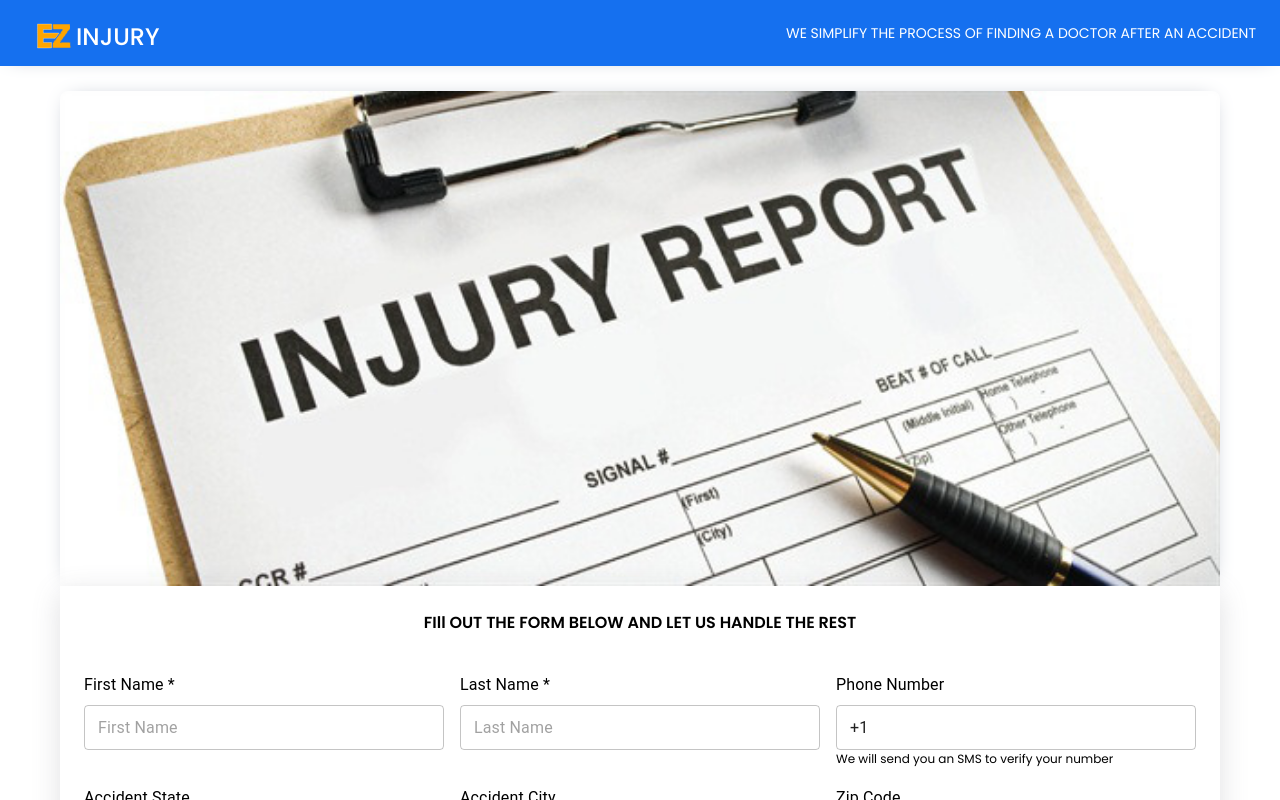
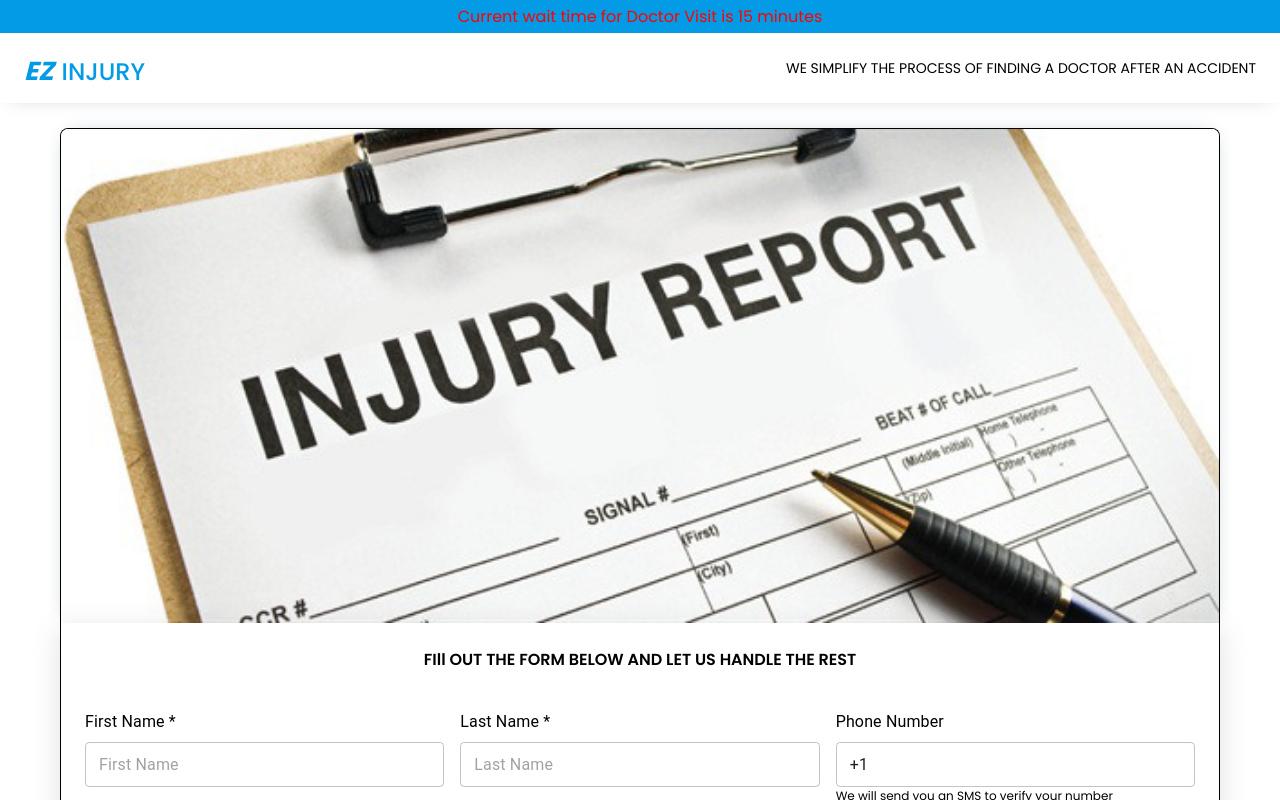
Before and after one commit to vimalbhalani/injury-report-web, a Next.js app: page / in a window 1280 px wide. Built offline with nearby package versions, Linux system fonts and the light colour scheme.

Commit message:
Update EZINJURY site with various enhancements

```diff
--- a/pages/api/send-email.ts
+++ b/pages/api/send-email.ts
@@ -27,9 +27,7 @@ const getHtmlTemplate = (templateData: Record<string, string | undefined | Buffe
     insurance,
     state,
     city,
-    appointmentDate,
-    appointmentTime,
-    documents,
+    appointment,
   } = templateData
   return `<html lang="en">
 <head>
@@ -38,7 +36,7 @@ const getHtmlTemplate = (templateData: Record<string, string | undefined | Buffe
     <title></title>
 </head>
 <body>
-    <p style=" margin: 0 0 30px 0; font-weight: 600; font-size: 24px; text-align:center;">Incident Reports</p>
+    <p style=" margin: 0 0 30px 0; font-weight: 600; font-size: 24px; text-align:center;">Injury Reports</p>
     <table style="border-collapse: collapse; text-align: left;">
         <tr style="border-bottom: 3px solid transparent;">
             <th>First Name:</th>
@@ -77,8 +75,8 @@ const getHtmlTemplate = (templateData: Record<string, string | undefined | Buffe
             <td>${insurance}</td>
         </tr>
         <tr style="border-bottom: 3px solid transparent;">
-        <th>Best time for appointment :</th>
-        <td>${appointmentDate} ${appointmentTime}</td>
+        <th>Best time for Doctor's appointment :</th>
+        <td>${appointment}</td>
       </tr>
         <tr style="border-bottom: 3px solid transparent;">
             <th>Zip code:</th>
--- a/src/components/layout/footer/Footer.module.scss
+++ b/src/components/layout/footer/Footer.module.scss
@@ -4,19 +4,21 @@
   padding: 24px;
   display: flex;
   justify-content: space-between;
-  background-color: $primary-blue;
-  color: $white;
+  background-color: $white;
+  color: $black;
+  box-shadow: 20px 0px 20px -10px #98a2b3;
   @include break-point(mobile) {
     padding: 16px 24px;
     font-size: 14px;
     text-align: center;
     flex-direction: column;
+    border-top: 2px solid $black;
   }
 }
 
 .policy {
   > a {
-    color:$white;
+    color:$black;
     text-decoration: none;
     font-size: 14px;
   }
--- a/src/components/layout/header/Header.module.scss
+++ b/src/components/layout/header/Header.module.scss
@@ -1,26 +1,27 @@
 @import 'styles/color.scss';
 
 .header {
-  background-color: $primary-blue;
+  background-color: $white;
   position: sticky;
   top: 0;
-  color: $white;
-  padding: 0 24px;
   width: 100%;
   z-index: 2;
   box-shadow: 0 0 20px -10px #98a2b3;
   @include break-point(mobile) {
-    padding: 16px 24px;
     height: auto;
   }
   .contentWrapper {
     display: flex;
     justify-content: space-between;
     align-items: center;
+    height: 70px;
+    padding: 0px 24px;
 
     @include break-point(mobile) {
       flex-direction: column;
       align-items: center;
+      height: auto;
+      margin-bottom: 12px;
     }
     .headerContent {
       font-size: 24px;
@@ -40,36 +41,46 @@
         font-size: 20px;
       }
     }
+    .title {
+      color: $primary-blue;
+      font-size: 26px;
+      font-style: italic;
+      font-weight: 700;
       .crashText {
         font-size: 24px;
         font-weight: 500;
-      color: $white;
-      margin-left: -08px;
+        color: $primary-blue;
+        font-style: normal;
+        margin-left: 8px;
 
         @include break-point(mobile) {
           font-size: 20px;
         }
       }
-    .headerSubContent {
-      color: $white;
-      font-size: 14px;
+    }
+    .image {
+      margin-top: 6px;
+      cursor: pointer;
 
-      @include break-point(mobile) {
-        text-align: center;
-        font-weight: bold;
     }
   }
 }
+.announcement {
+  color: red;
+  text-align: center;
+  padding: 4px;
+  font-size: 16px;
+  background-color: #039BE5 ;
 }
-
 .img {
   width: 100px;
   height: 100px;
 }
-
-.image {
+.headerSubContent {
+  color: $black;
+  font-size: 14px;
   text-align: center;
-  margin-top: 6px;
-  display: flex;
-  align-items: center;
+  @include break-point(mobile) {
+    text-align: center;
   }
+}
--- a/src/components/layout/header/index.tsx
+++ b/src/components/layout/header/index.tsx
@@ -1,16 +1,32 @@
-import React from 'react'
+import React, { useEffect, useState } from 'react'
 import { useRouter } from 'next/router'
 import styles from './Header.module.scss'
 const Header = () => {
   const router = useRouter()
+  const [waitTime, setWaitTime] = useState(15)
+
+  useEffect(() => {
+    const intervalId = setInterval(
+      () => {
+        // Generate a random number between 15 and 30
+        const newWaitTime = Math.floor(Math.random() * (30 - 15 + 1)) + 15
+        setWaitTime(newWaitTime)
+      },
+      5 * 60 * 1000,
+    ) // Update every 5 minutes
+
+    return () => clearInterval(intervalId)
+  }, [])
+
   return (
     <div className={styles.header}>
+      <p className={styles.announcement}>Current wait time for Doctor Visit is {waitTime} minutes</p>
       <div className={styles.contentWrapper}>
         <div className={styles.image} onClick={() => router.push('/')}>
           {' '}
-          <img src={'/images/logos.svg'} width={60} height={60} alt="Picture of the author" />
+          {/* <img src={'/images/logos.svg'} width={60} height={60} alt="Picture of the author" /> */}
           <div className={styles.title}>
-            <span className={styles.crashText}>INJURY</span>
+            EZ<span className={styles.crashText}>INJURY</span>
           </div>
         </div>
         <p className={styles.headerSubContent}>WE SIMPLIFY THE PROCESS OF FINDING A DOCTOR AFTER AN ACCIDENT</p>
--- a/src/components/loginPage/LoginPage.module.scss
+++ b/src/components/loginPage/LoginPage.module.scss
@@ -28,7 +28,9 @@
           height: 100%;
           background: $white;
           box-shadow: 0 0 20px -10px #98a2b3;
-          border-radius:  8px 8px 0px 0px;
+          border-radius: 8px 8px 0px 0px;
+          border: 1px solid $black;
+          border-bottom: 0px;
         }
         @include break-point(tablet) {
           height: 390px;
@@ -48,6 +50,8 @@
       padding: 24px;
       box-shadow: rgba(100, 100, 111, 0.2) 0px 7px 29px 0px;
       border-radius: 0px 0px 8px 8px;
+      border: 1px solid $black;
+      border-top: 0px;
       .reportText {
         text-align: center;
         font-size: 16px;
@@ -62,7 +66,7 @@
         }
       }
       @include break-point(mobile) {
-        border-top: 0px;
+        border: none;
         box-shadow: unset;
         margin: 24px auto;
       }
@@ -77,7 +81,7 @@
         font-size: 16px;
         font-weight: 600;
         margin-bottom: 36px;
-        color: black;
+        color: $black;
       }
       .closeIcon {
         cursor: pointer;
@@ -113,7 +117,7 @@
         }
       }
       .button {
-        background: $secondary-blue;
+        background: $primary-blue;
         padding: 10px 30px;
         border-radius: 25px;
         display: block;
@@ -147,7 +151,7 @@
   }
   .verifyButton {
     padding: 8px 42px;
-    background: $secondary-blue;
+    background: $primary-blue;
     padding: 10px 30px;
     border-radius: 25px;
     display: block;
@@ -167,7 +171,7 @@
     display: flex;
     justify-content: center;
     padding-top: 20px;
-    color: $secondary-blue;
+    color: $primary-blue;
   }
   .verifyOtpLabel {
     margin-bottom: 8px;
@@ -179,11 +183,11 @@
   }
   .fontBold {
     font-weight: 600;
-    color: $secondary-blue;
+    color: $primary-blue;
   }
 
   .resentOtp {
-    color: $secondary-blue;
+    color: $primary-blue;
     margin-top: 16px;
     cursor: pointer;
     display: flex;
@@ -386,15 +390,19 @@
 .msg {
   font-size: 12px;
 }
-.radioButton{
+.radioButton {
   display: flex;
-  flex-direction: column;
-  gap: 08px;
-  h6{
+  align-items: center;
+  gap: 10px;
+  @include break-point(mobile) {
+    flex-direction: column;
+    align-items: flex-start;
+  }
+  h6 {
     margin-bottom: 0px;
   }
 }
-.appointment{
+.appointment {
   display: flex;
   gap: 08px;
 }
--- a/src/components/loginPage/interface.tsx
+++ b/src/components/loginPage/interface.tsx
@@ -3,6 +3,7 @@ export interface IFormValues {
   lastName: string
   phone: string
   email: string
+  appointment: string
   dateOfAccident: string
   transportation: string
   documents: IDocument[]
--- a/styles/color.scss
+++ b/styles/color.scss
@@ -22,5 +22,4 @@ $bg-color: #f4f4f4;
 $bg-grey-color: #f3f3f3;
 $bg-border: #d7d7d7;
 $border-color: #e0e0e0;
-$primary-blue: #1570ef;
-$secondary-blue: #1877F2;
+$primary-blue: #039BE5;
```
Also changed, not shown: src/components/loginPage/index.tsx (+29 -14 lines). Lines whose indentation alone changed are shown as unchanged.
